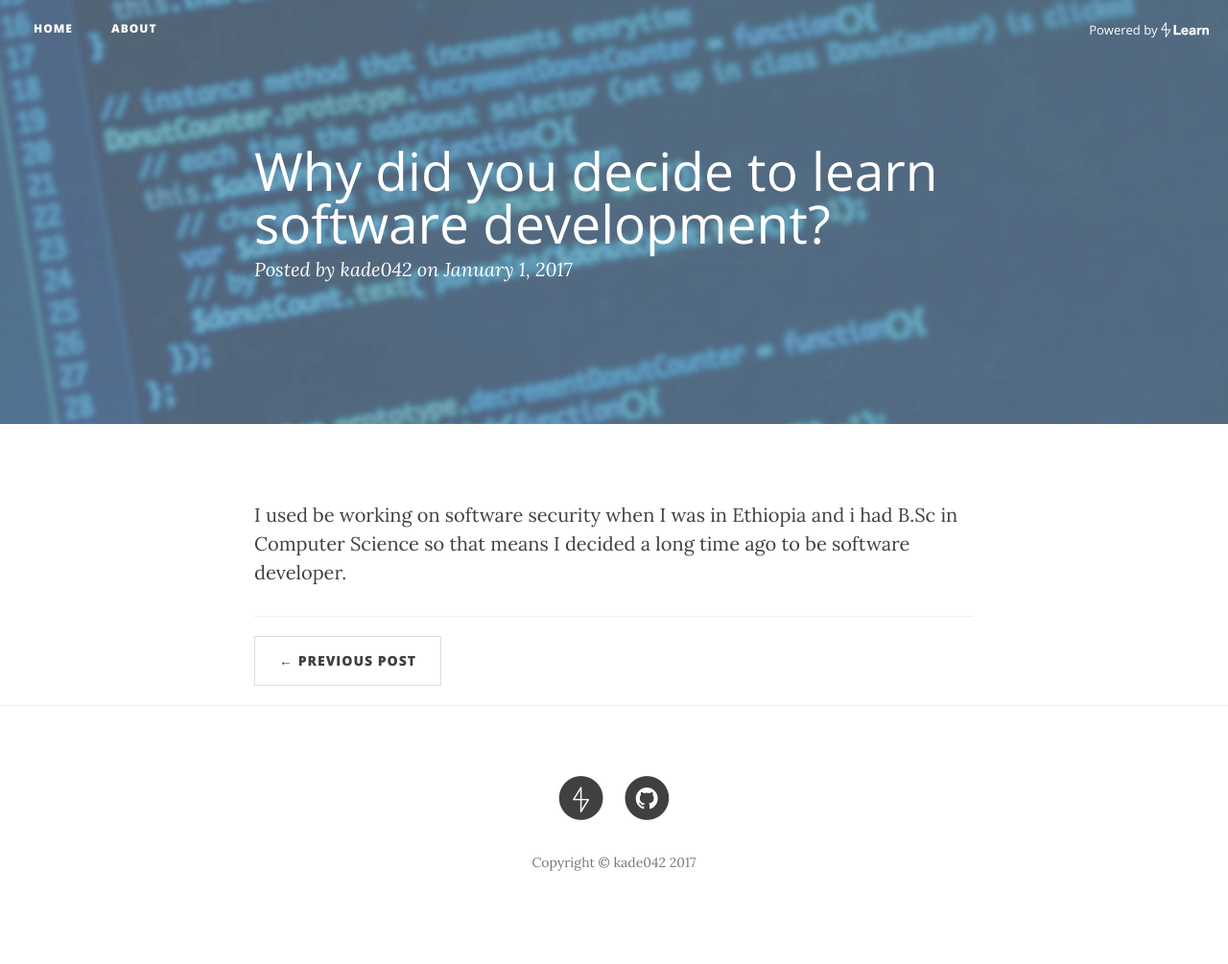
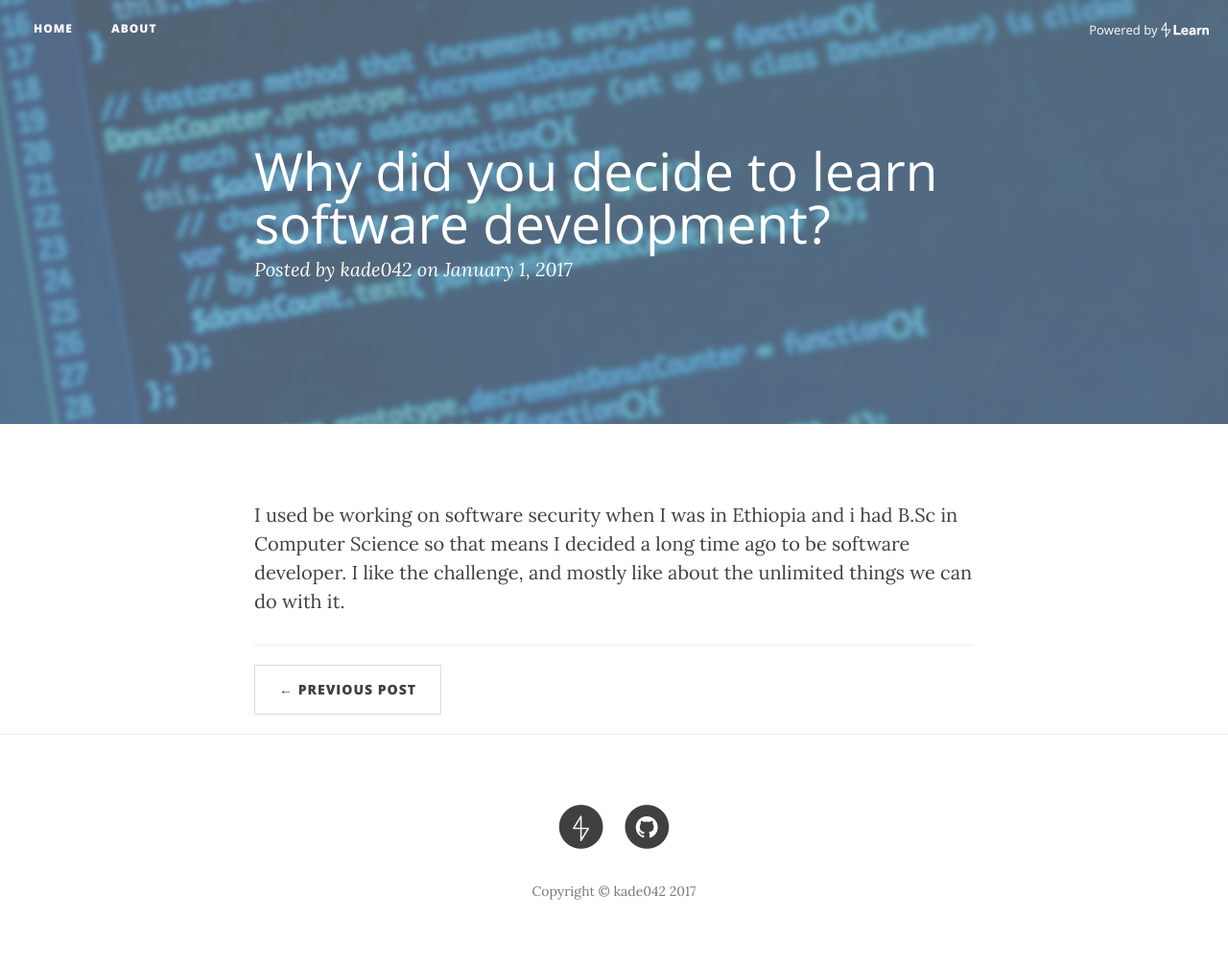
Before and after one commit to kade042/kade042.github.io, a Jekyll site: the page built from _posts/2017-01-01-why-i-decided-to-learn-software-developement.md, in a window 1280 px wide. Shown: the whole page at 96% size. Built offline with Jekyll 4.4.1, drawn with Linux system fonts in a browser that asks for light colours; nearby versions of some CDN libraries; before the commit the page ends 975 px from its top, so only the background shows below that.

Commit message:
Updating post

```diff
--- a/_posts/2017-01-01-why-i-decided-to-learn-software-developement.md
+++ b/_posts/2017-01-01-why-i-decided-to-learn-software-developement.md
@@ -6,4 +6,4 @@ date:   2017-01-01
 
 
 
-I used be working on software security when I was in Ethiopia and i had B.Sc in Computer Science so that means I decided a long time ago to be software developer.
+I used be working on software security when I was in Ethiopia and i had B.Sc in Computer Science so that means I decided a long time ago to be software developer. I like the challenge, and mostly like about the unlimited things we can do with it.
```
